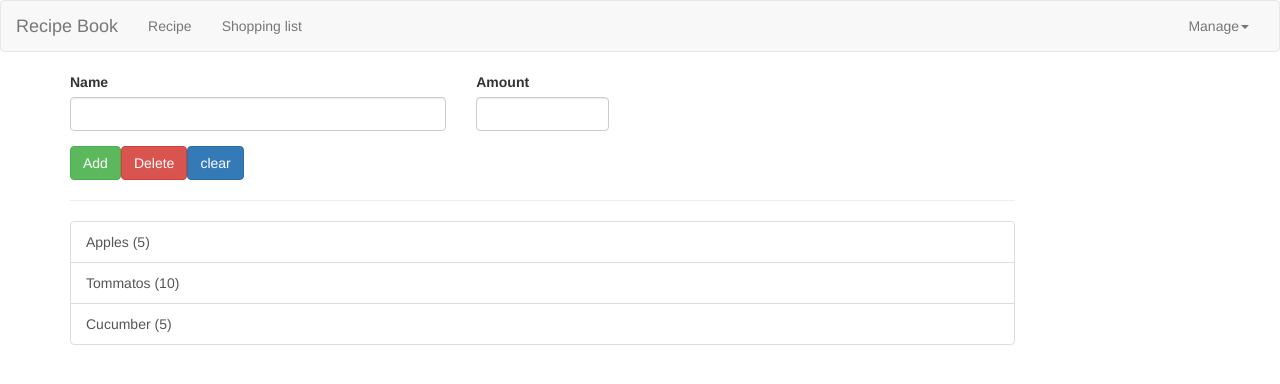
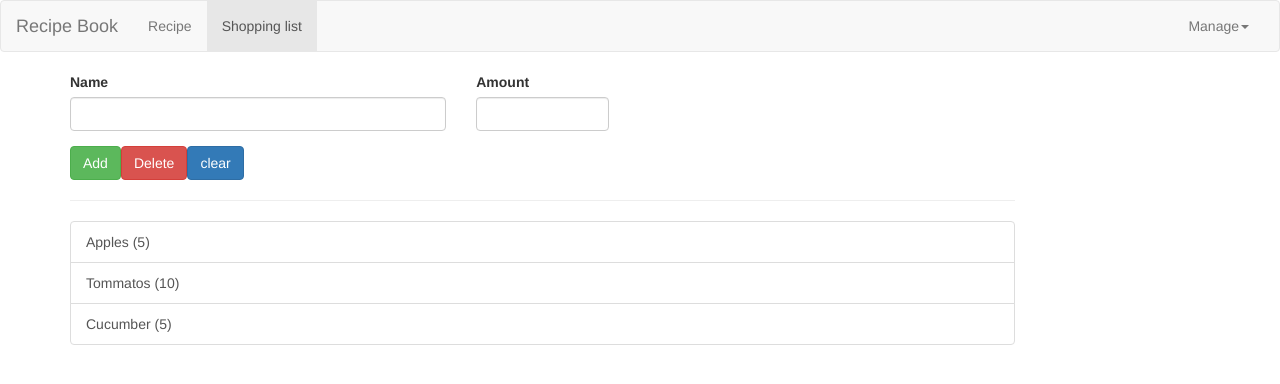
Before and after one commit to tarunjangra/angular6, an Angular app: page /shopping-list in a window 1280 px wide. Shown: the top 384 px of the page. Built offline with nearby package versions, Linux system fonts and the light colour scheme.

Commit message:
navigation bar with routers

```diff
--- a/src/app/header/header.component.html
+++ b/src/app/header/header.component.html
@@ -5,8 +5,14 @@
     </div>
     <div class="collapse navbar-collapse">
       <ul class="nav navbar-nav">
-        <li><a href="/">Recipe</a></li>
-        <li><a href="/shopping-list">Shopping list</a></li>
+        <li
+        routerLinkActive="active"
+        [routerLinkActiveOptions]="{exact: true}"
+        ><a routerLink="/">Recipe</a></li>
+        <li
+        routerLinkActive="active"
+        [routerLinkActiveOptions]="{exact: true}"
+        ><a routerLink="/shopping-list">Shopping list</a></li>
       </ul>
       <ul class="nav navbar-nav navbar-right">
         <li class="dropdown" giDropdown>
--- a/src/app/header/header.component.ts
+++ b/src/app/header/header.component.ts
@@ -8,10 +8,4 @@ import { Component, Output, EventEmitter } from "@angular/core";
 
 export class HeaderComponent {
 
-  @Output() featureSelected: EventEmitter<string> = new EventEmitter();
-
-  onSelect(nav: string){
-    this.featureSelected.emit(nav);
-  }
-
 }
--- a/src/app/recipes/recipes.component.ts
+++ b/src/app/recipes/recipes.component.ts
@@ -8,8 +8,6 @@ import { RecipesService } from '../services/recipes.service';
   styleUrls: ['./recipes.component.css']
 })
 export class RecipesComponent implements OnInit {
-
-  recipe: boolean = true;
   selectedRecipe: Recipe;
   constructor(
     private recipeService: RecipesService
@@ -24,12 +22,4 @@ export class RecipesComponent implements OnInit {
     );
   }
 
-  showNavigation(navigation: string){
-    if(navigation === 'recipe'){
-      this.recipe = true;
-    }else{
-      this.recipe = false;
-    }
-  }
-
 }
--- a/src/app/shopping-list/shopping-list.component.ts
+++ b/src/app/shopping-list/shopping-list.component.ts
@@ -9,8 +9,6 @@ import { ShoppingListService } from '../services/shopping-list.service';
 })
 export class ShoppingListComponent implements OnInit {
   ingredients: Ingredient[]= [];
-
-  shoppingList: boolean = false;
 
   constructor(
     private shoppingListService: ShoppingListService
@@ -26,11 +24,4 @@ export class ShoppingListComponent implements OnInit {
       );
   }
 
-  showNavigation(navigation: string){
-    if(navigation === 'shopping_list'){
-      this.shoppingList = true;
-    }else{
-      this.shoppingList = false;
-    }
-  }
 }
```
